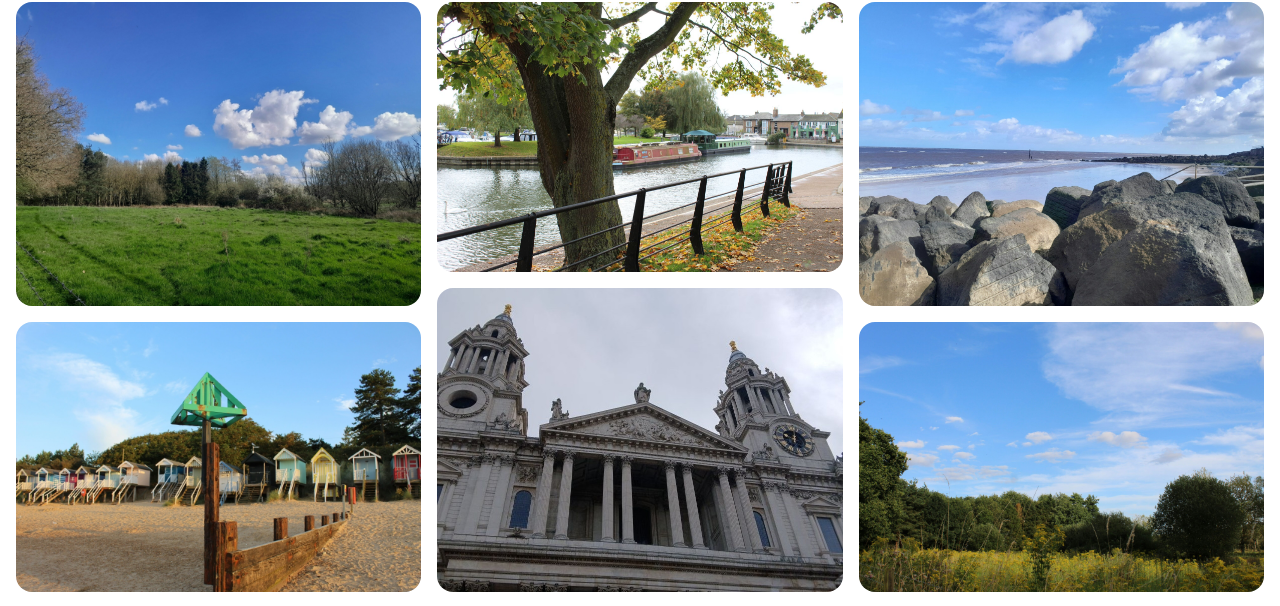
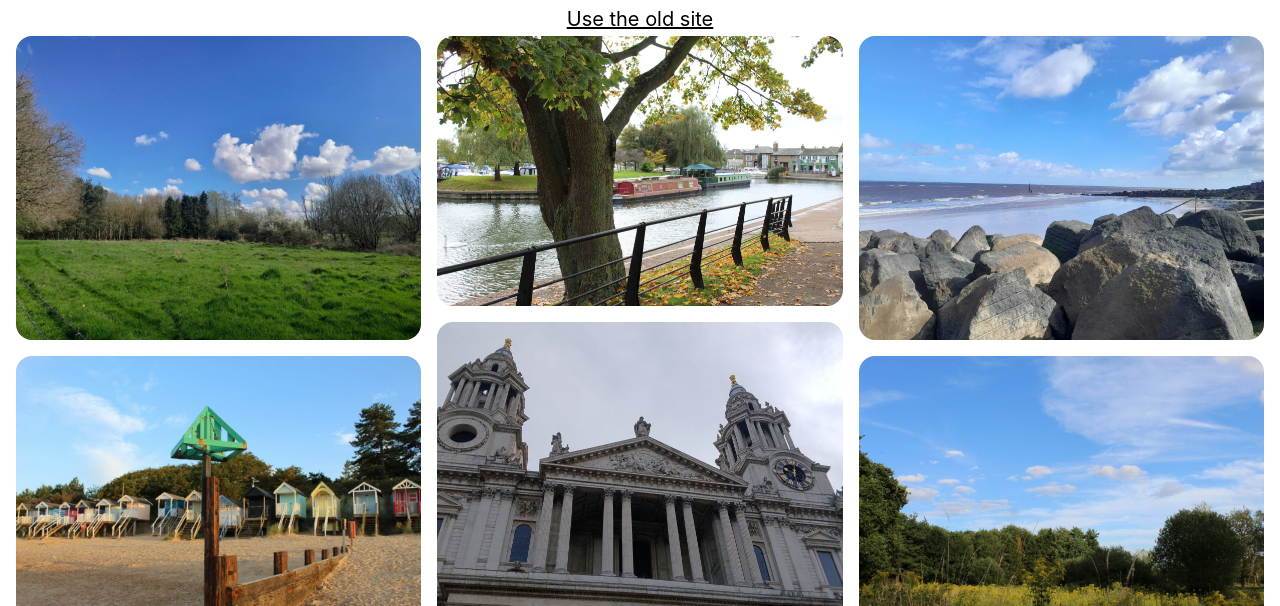
Before and after one commit to tomtakespics/tomtakespics, an Astro site: page / in a window 1280 px wide. Shown: the part 84-690 px from the top of the page. Built offline with nearby package versions, Linux system fonts and the light colour scheme; Astro itself is replaced by a stand-in of ours.

Commit message:
Added a temp link to the old site

```diff
--- a/src/pages/index.astro
+++ b/src/pages/index.astro
@@ -13,6 +13,7 @@ import Gallery from '../components/Gallery.astro';
 	</head>
 	<body>
 		<Header />
+		<a href="https://oldpics.tomstuff.uk/" style="text-align: center; display: block;">Use the old site</a>
 		<Gallery />
 		<main>
 			<h1 style="text-align: center;">I take photos and turn them into art.</h1>
```
